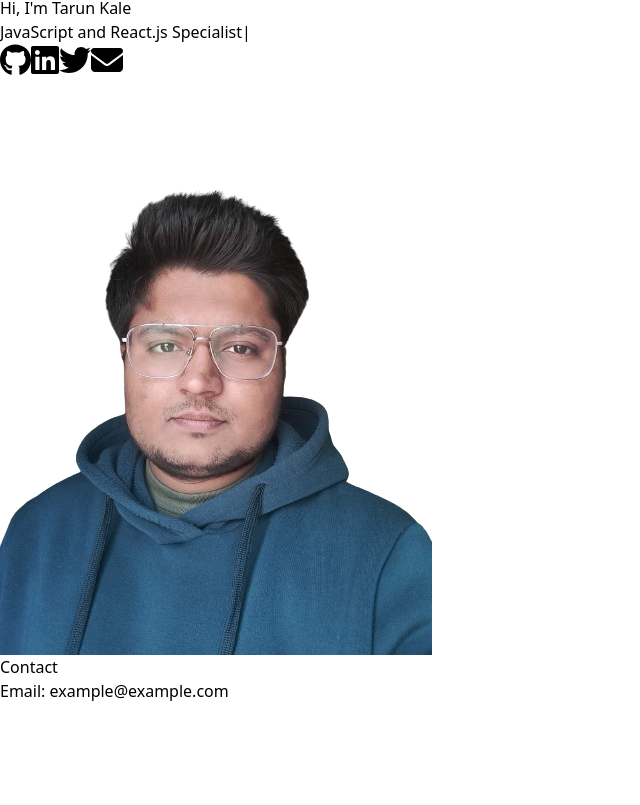
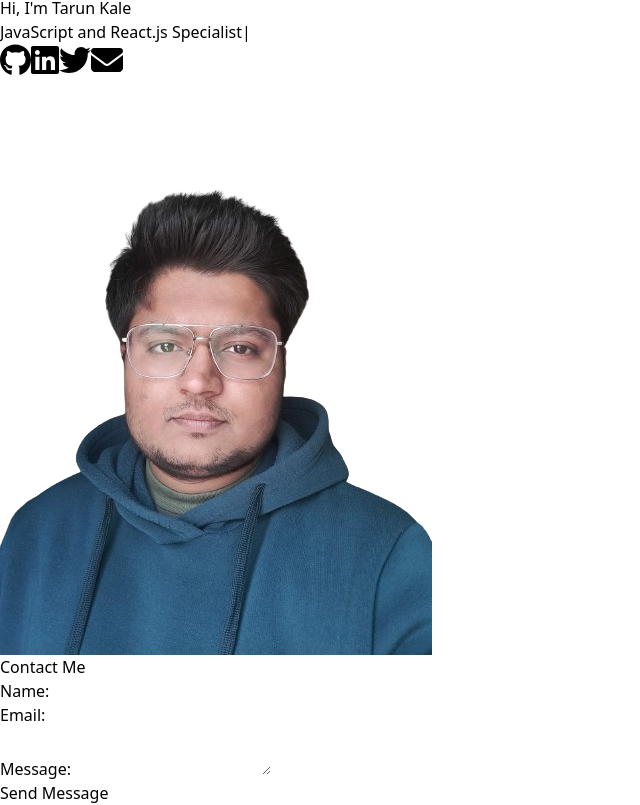
Before and after one commit to tarunkumarkale/PortFolio, a React (Vite) app: page / in a window 1280 px wide. Shown: the part 2957-3762 px from the top of the page, without its empty margins (0-640 px from the left). Before the commit the page ends 3660 px from the top, so only its background shows below. Built offline with nearby package versions, Linux system fonts and the light colour scheme.

Commit message:
here i implete emailjs by this recuiter direct send me email

```diff
--- a/package.json
+++ b/package.json
@@ -16,6 +16,7 @@
     "@fortawesome/react-fontawesome": "^0.2.2",
     "@reduxjs/toolkit": "^2.2.5",
     "aos": "^2.3.4",
+    "emailjs-com": "^3.2.0",
     "framer-motion": "^11.3.19",
     "react": "^18.2.0",
     "react-dom": "^18.2.0",
--- a/src/components/contact.jsx
+++ b/src/components/contact.jsx
@@ -1,11 +1,100 @@
-import React from 'react';
+import React, { useState } from 'react';
+import emailjs from 'emailjs-com';
 
-const Contact = () => (
-  <section id="contact" className="p-8 bg-gray-100">
-    <h2 className="text-2xl mb-4">Contact</h2>
-    <p>Email: example@example.com</p>
-    {/* Add more contact options */}
-  </section>
-);
+const ContactForm = () => {
+  const [formData, setFormData] = useState({
+    from_name: '',
+    from_email: '',
+    message: ''
+  });
+  const [status, setStatus] = useState('');
 
-export default Contact;
+  const handleChange = (e) => {
+    const { name, value } = e.target;
+    setFormData({
+      ...formData,
+      [name]: value
+    });
+  };
+
+  const handleSubmit = (e) => {
+    e.preventDefault();
+
+    emailjs.sendForm('Asdfghjkl$56', 'template_btpfq8s', e.target, 'BT7JodN1veyZwjhT1')
+      .then((result) => {
+        setStatus('Message sent successfully!');
+        setFormData({
+          from_name: '',
+          from_email: '',
+          message: ''
+        });
+      }, (error) => {
+        console.error('Error sending message:', error.text); // Log the error message for debugging
+        setStatus('Error sending message.');
+      });
+  };
+
+  return (
+    <div className="p-8 bg-gradient-to-b from-green-900 via-gray-900 to-black text-white" id="contactme">
+      <div className="text-center mb-8">
+        <h2 className="text-5xl font-bold text-transparent bg-clip-text bg-gradient-to-r from-green-400 via-teal-500 to-blue-500 transition-transform transform hover:scale-110 inline-block">
+          Contact Me
+        </h2>
+        <span className="absolute left-1/2 transform -translate-x-1/2 bottom-0 w-0 h-1 bg-gradient-to-r from-green-400 via-teal-500 to-blue-500 transition-all duration-300 hover:w-full"></span>
+      </div>
+      <form onSubmit={handleSubmit} className="space-y-4">
+        <div>
+          <label htmlFor="name" className="block text-lg">Name:</label>
+          <input
+            type="text"
+            id="name"
+            name="from_name" // Ensure this matches the placeholder in the template
+            value={formData.from_name}
+            onChange={handleChange}
+            required
+            className="w-full p-2 rounded bg-gray-800 border border-gray-700"
+          />
+        </div>
+        <div>
+          <label htmlFor="email" className="block text-lg">Email:</label>
+          <input
+            type="email"
+            id="email"
+            name="from_email" // Ensure this matches the placeholder in the template
+            value={formData.from_email}
+            onChange={handleChange}
+            required
+            className="w-full p-2 rounded bg-gray-800 border border-gray-700"
+          />
+        </div>
+        <div>
+          <label htmlFor="message" className="block text-lg">Message:</label>
+          <textarea
+            id="message"
+            name="message"
+            value={formData.message}
+            onChange={handleChange}
+            required
+            className="w-full p-2 rounded bg-gray-800 border border-gray-700"
+          />
+        </div>
+        <button
+          type="submit"
+          className="p-2 bg-green-500 text-white rounded hover:bg-green-600 transition-all"
+        >
+          Send Message
+        </button>
+        {status && <p className="mt-4 text-lg">{status}</p>}
+      </form>
+    </div>
+  );
+};
+
+export default ContactForm;
+
+
+
+
+
+
+//    emailjs.sendForm('Asdfghjkl$56', 'template_btpfq8s', e.target, 'BT7JodN1veyZwjhT1')
```
Also changed, not shown: 1 other file (tests, documents, lock files or other folders).
